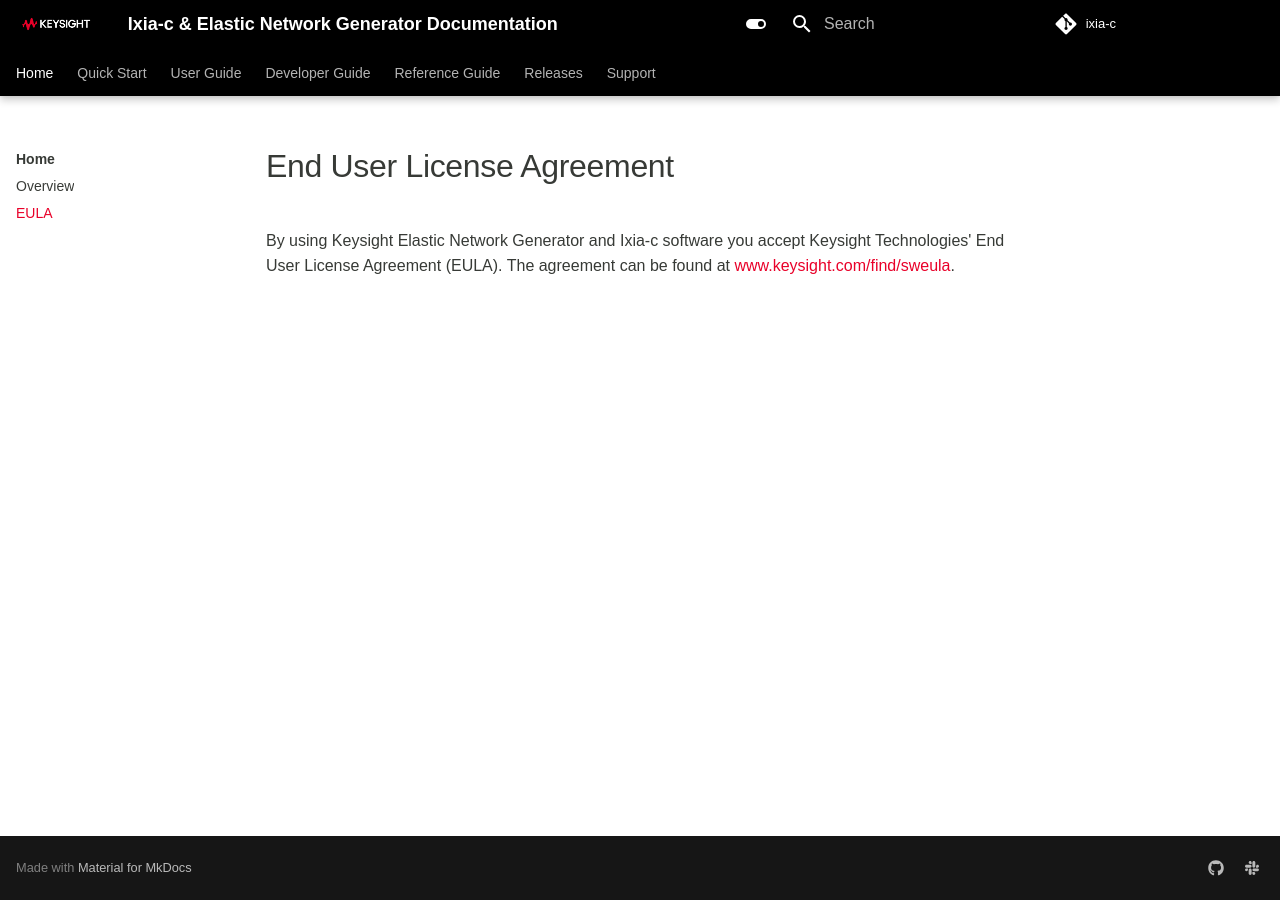
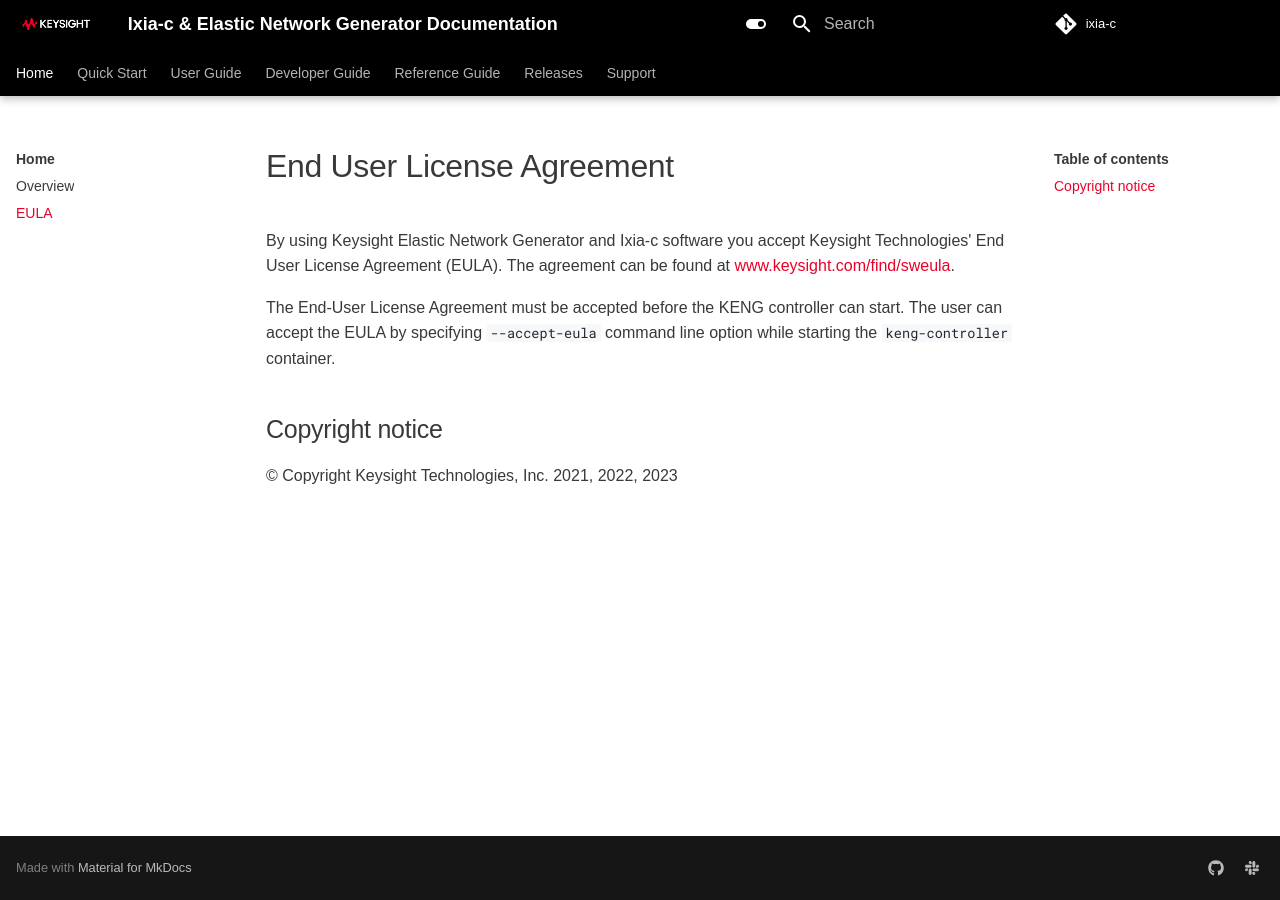
Before and after one commit to open-traffic-generator/ixia-c, an MkDocs documentation site: the page built from docs/eula.md, in a window 1280 px wide. Built offline with MkDocs 1.6.1 and Material for MkDocs 9.7.7, drawn with Linux system fonts in a browser that asks for light colours; some web fonts are replaced; comment, search, counter and statistics services are not loaded.

Commit message:
--accept-eula

```diff
--- a/docs/eula.md
+++ b/docs/eula.md
@@ -1,3 +1,10 @@
 # End User License Agreement
 
 By using Keysight Elastic Network Generator and Ixia-c software you accept Keysight Technologies' End User License Agreement (EULA).  The agreement can be found at [www.keysight.com/find/sweula](www.keysight.com/find/sweula).
+
+The End-User License Agreement must be accepted before the KENG controller can start. The user can accept the EULA by specifying `--accept-eula` command line option while
+starting the `keng-controller` container.
+
+## Copyright notice
+
+© Copyright Keysight Technologies, Inc. 2021, 2022, 2023
```
Also changed, not shown: docs/index.md (+4 -0 lines).
